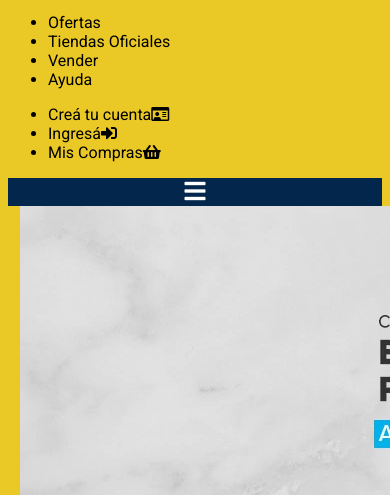
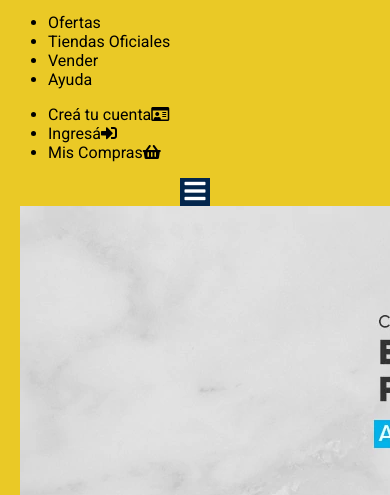
Before and after one commit to nahuea/mercadoliebre, a website: page views/home.html in a window 390 px wide. Shown: the part 349-844 px from the top of the page. Drawn offline with Linux system fonts and the light colour scheme; files whose address does not match are found by name.

Commit message:
Update styles.css

```diff
--- a/public/css/styles.css
+++ b/public/css/styles.css
@@ -63,10 +63,12 @@ p{
 }
 
 .burger-menu{
-    background-color: #03264C;
+   background-color: #03264C;
     color: white;
     font-size: 24px;
+    width:30px;
     display: none;
+    margin: auto;
 }
 
 footer {
```
